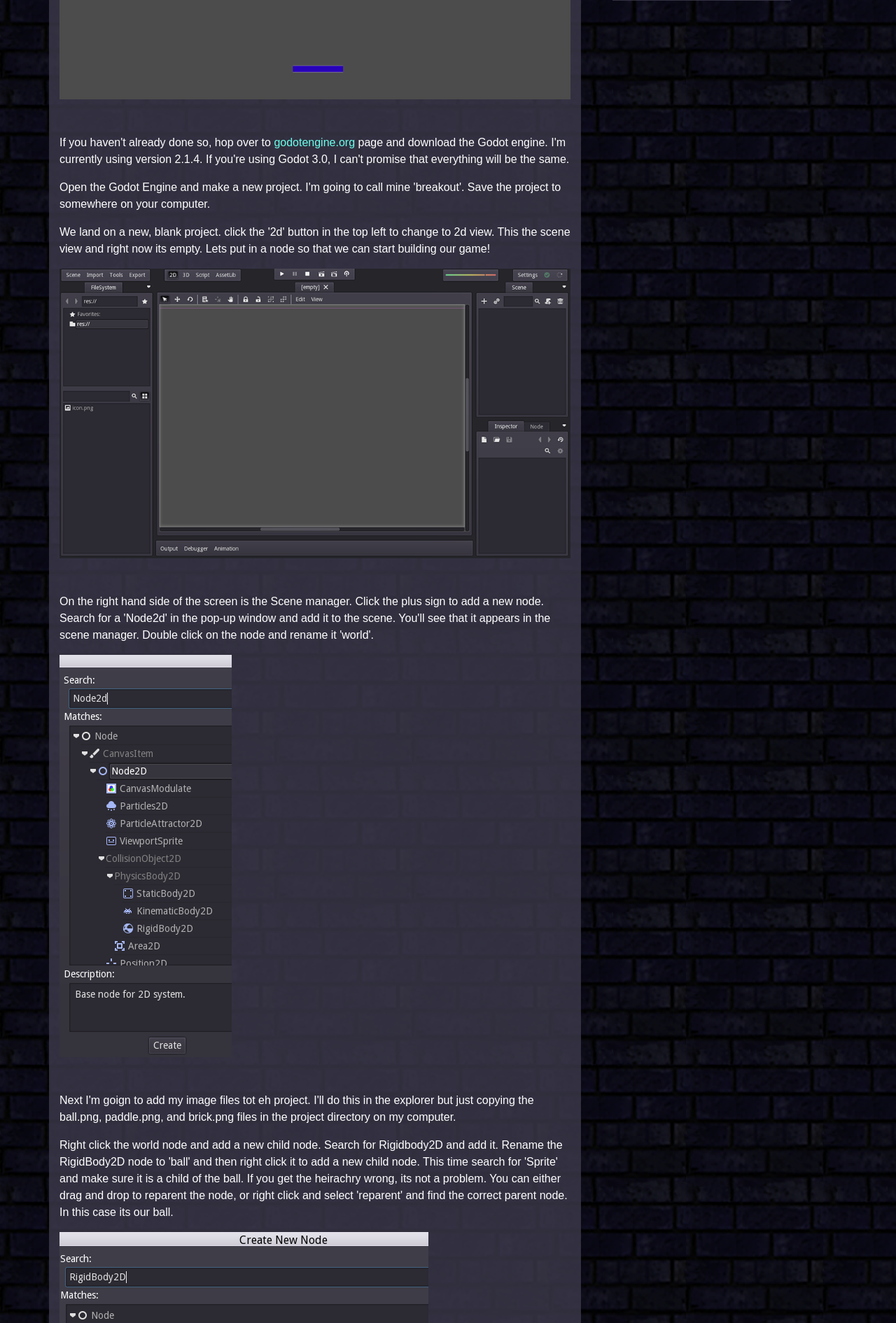
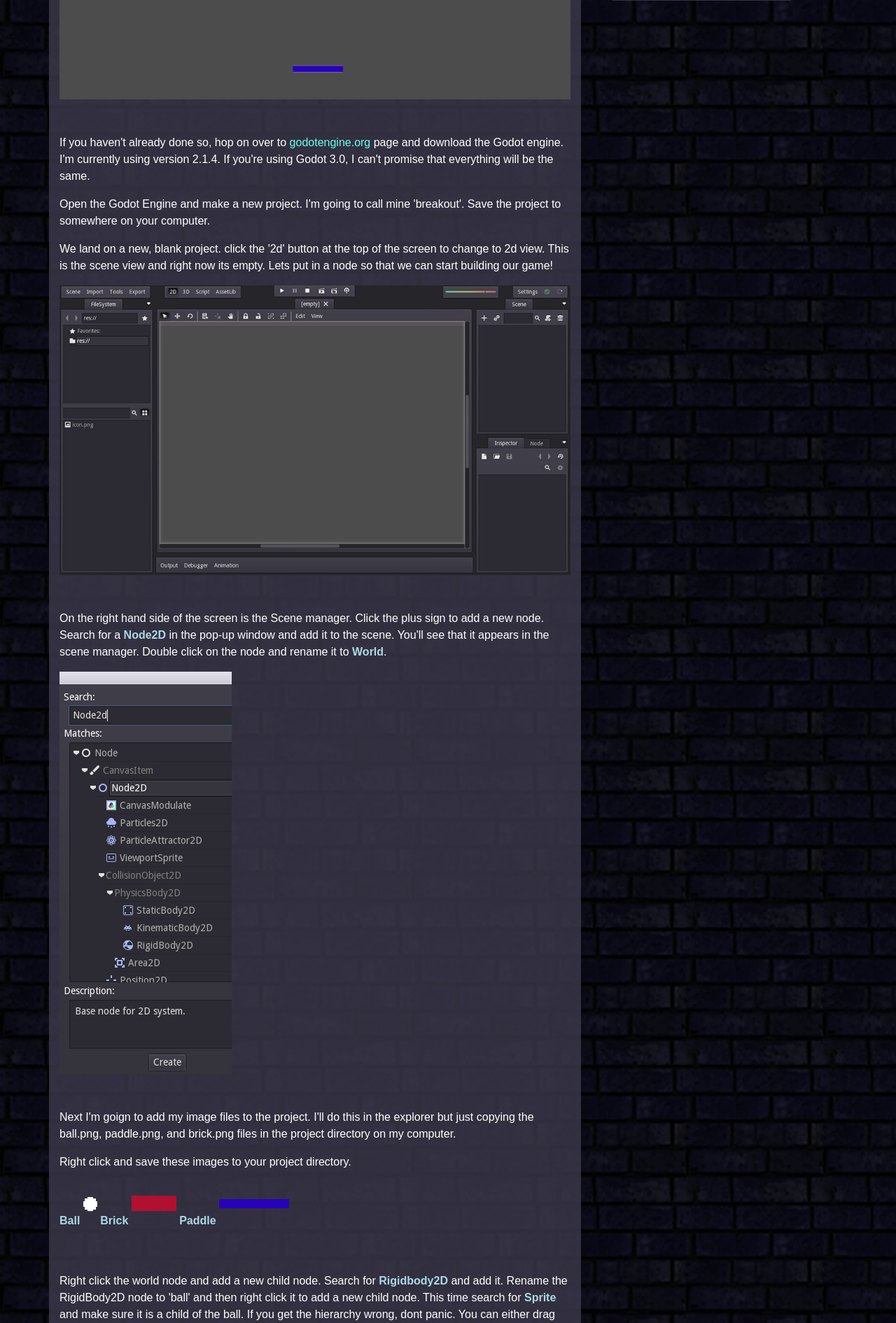
Before and after one commit to ramza/brainjar, a Django app: template brainjar/blog/templates/blog/breakout.html in a window 1280 px wide. Shown: the part 852-2743 px from the top of the page at 70% size. Run offline with Django 3.2, Linux system fonts and the light colour scheme; the template is opened without the code that fills it, so the values that code supplies are empty; some libraries are stand-ins or nearby versions; some web fonts are replaced.

Commit message:
edited the breakout tutorial

```diff
--- a/brainjar/blog/static/css/blog.css
+++ b/brainjar/blog/static/css/blog.css
@@ -17,6 +17,10 @@ h2, h3 {
 }
 p {
     font-family: 'Hind Guntur', sans-serif;
+}
+
+.post strong {
+  color: lightblue;
 }
 
 nav {
--- a/brainjar/blog/templates/blog/breakout.html
+++ b/brainjar/blog/templates/blog/breakout.html
@@ -10,7 +10,7 @@
 some of Godot's features.</p>
 <a href="{% static 'img/breakout2/ball_paddle_brick.gif' %}"><img class="img-fluid" src="{% static 'img/breakout2/ball_paddle_brick.gif' %}" alt=""></a>
 
-<p>If you haven't already done so, hop over to
+<p>If you haven't already done so, hop on over to
 <a href="https://godotengine.org/">godotengine.org</a> page and download
 the Godot engine. I'm currently using version 2.1.4. If you're using Godot 3.0, I can't
 promise that everything will be the same.</p>
@@ -18,44 +18,52 @@ promise that everything will be the same.</p>
 <p>Open the Godot Engine and make a new project. I'm going to call
 mine 'breakout'. Save the project to somewhere on your computer.</p>
 
-<p>We land on a new, blank project. click the '2d' button in the top left
-to change to 2d view. This the scene view and right now its empty.
+<p>We land on a new, blank project. click the '2d' button at the top of the screen
+to change to 2d view. This is the scene view and right now its empty.
 Lets put in a node so that we can start building our game!</p>
 
 <a href="{% static 'img/breakout/1.png' %}"><img class="img-fluid" src="{% static 'img/breakout/1.png' %}" alt=""></a>
 
 <p>On the right hand side of the screen is the Scene manager. Click the plus sign
-to add a new node. Search for a 'Node2d' in the pop-up window and add it to the scene.
+to add a new node. Search for a <strong>Node2D</strong> in the pop-up window and add it to the scene.
 You'll see that it appears in the scene manager. Double click on the node and
-rename it 'world'.</p>
+rename it to <strong>World</strong>.</p>
 
 <a href="{% static 'img/breakout/2.png' %}"><img class="img-fluid" src="{% static 'img/breakout/2.png' %}" alt=""></a>
 
-<p>Next I'm goign to add my image files tot eh project. I'll do this in the explorer
+<p>Next I'm goign to add my image files to the project. I'll do this in the explorer
 but just copying the ball.png, paddle.png, and brick.png files in the project directory
 on my computer.</p>
 
-<p>Right click the world node and add a new child node. Search for Rigidbody2D
+<p>Right click and save these images to your project directory.</p>
+<p><strong>Ball</strong>
+<a href="{% static 'img/breakout/ball.png' %}"><img src="{% static 'img/breakout/ball.png' %}" alt=""></a>
+<strong>Brick</strong>
+<a href="{% static 'img/breakout/brick.png' %}"><img src="{% static 'img/breakout/brick.png' %}" alt=""></a>
+<strong>Paddle</strong>
+<a href="{% static 'img/breakout/paddle.png' %}"><img src="{% static 'img/breakout/paddle.png' %}" alt=""></a>
+
+<p>Right click the world node and add a new child node. Search for <strong>Rigidbody2D</strong>
 and add it. Rename the RigidBody2D node to 'ball' and then right click it to add
-a new child node. This time search for 'Sprite' and make sure it is a child of the
-ball. If you get the heirachry wrong, its not a problem. You can either drag and
-drop to reparent the node, or right click and select 'reparent' and find the correct
+a new child node. This time search for <strong>Sprite</strong> and make sure it is a child of the
+ball. If you get the hierarchy wrong, dont panic. You can either drag and
+drop to reparent the node, or right click it, select 'reparent' and then find the correct
 parent node. In this case its our ball.</p>
 
 <a href="{% static 'img/breakout/3.png' %}"><img class="img-fluid" src="{% static 'img/breakout/3.png' %}" alt=""></a>
 
-<p>With the Sprite node selected, look at the Inspector View. Its below the Scene manager.
+<p>With the Sprite node selected, look at the Inspector. Its below the Scene manager.
 Here we can edit the properties of our nodes. We need to set a texture so
 click the field next to the <strong>texture</strong> label and load the ball image. Click the small
-arrow to the right of the texture field and you'll go to a details page. Under the
+arrow to the right of the texture field and you'll go see more details. Under the
 flags field, turn off filter and mipmaps. This will keep our image nice and crisp.</p>
 
-<p>Right click on the ball node and add a CollisionShape2D. In the inspector, Click
-the shape drop down and add a new RectangleShape2D. Then click the little arrow
-beside the filed and in the details page, set the 'Extends 'to 10 x 10 if its not already
+<p>Right click on the ball node and add a <strong>CollisionShape2D</strong>. In the inspector, Click
+the shape drop down and add a new <strong>RectangleShape2D</strong>. Then click the little arrow
+beside this field and set the <strong>Extends</strong> to 10 x 10 if its not already
 set.</p>
 
-<p>We need to change some properites on teh ball to get it moving.</p>
+<p>We need to change some properites on the ball to get it moving.</p>
 
 <p>Set the Mass to 0.01 and the Weight to 0.1, the friction to 0, and the bounce to 1. Lastly,
 scroll to Velocity and set the linear velocity to something like 200, 200.</p>
@@ -63,10 +71,9 @@ scroll to Velocity and set the linear velocity to something like 200, 200.</p>
 <a href="{% static 'img/breakout/4.png' %}"><img class="img-fluid" src="{% static 'img/breakout/4.png' %}" alt=""></a>
 
 <p>Now is a good time to save our progress. Go to Scene and then Save Scene. I'm going to
-create a new folder called Scenes and another one called Scripts. Save my file as
-'world.tscn' which is the file format I like to use for my scenes. I'm going to
-scroll out so that I can see the game window boundaries (the purple lines). At
-the top of the scene editor you'll find a series of tools: the select tool, the
+create a new folder called Scenes. I saved my file as
+'world.tscn' which is the file format I like to use for my scenes.</p>
+<p>At the top of the scene editor you'll find a series of tools: the select tool, the
 move tool, and the rotation tool. Click the move tool (it looks like a cross)
 and then drag the ball into the middle of the screen.</p>
 
@@ -79,17 +86,17 @@ folder icon. Find 'world.tscn' in your project and select it.</p>
 <p>Hit play and watch the ball fly off the screen.
 I think we need some walls to keep the ball from flying off the map.</p>
 
-<p>Right click on the world node and add a new StaticBody2D. In the inspector, set
-the frction of the staic body to 0 and the bounce to 1. Give a it a CollisionBody2D
+<p>Right click on the world node and add a new <strong>StaticBody2D</strong>. In the inspector, set
+the friction of the StaticBody2D to 0 and the bounce to 1. Give a it a <strong>CollisionBody2D</strong>
 as a child node and. Use either the inspector tab or the selector tool to drag out the shape,
-You can use the little arrow by the input field to set the dimensions to seomtihng
+You can use the arrow by the input field to set the dimensions to seomtihng
 like 20x320. Name this shape wall_left. Snug the right edge of the wall against the
-vertical line of hte camera.</p>
+vertical line of the camera's left edge.</p>
 
-<p>Right clickt and selecto duplicate and drag teh wall to the other side of the screen.
-rename it wall_right. Duplicate another wall and this time rotate it 90 degrees
-using the inspector tab under the Transofrm section. Rename this as wall_top.
-duplicate it and drag it down to create wall_bottom.</p>
+<p>Right click and select duplicate and drag the wall to the other side of the screen.
+Rename it wall_right. Duplicate another wall and this time rotate it 90 degrees
+using the inspector tab under the Transform section. Rename this to wall_top.
+Duplicate (Ctrl+d or Cmd+d) and drag it down to create wall_bottom.</p>
 
 <a href="{% static 'img/breakout/6.png' %}"><img class="img-fluid" src="{% static 'img/breakout/6.png' %}" alt=""></a>
 <a href="{% static 'img/breakout/7.png' %}"><img class="img-fluid" src="{% static 'img/breakout/7.png' %}" alt=""></a>
```
Also changed, not shown: brainjar/blog/templates/blog/breakout2.html (+21 -24 lines), brainjar/blog/static/img/breakout/ball.png (added), brainjar/blog/static/img/breakout/brick.png (added), brainjar/blog/static/img/breakout/paddle.png (added), brainjar/db.sqlite3.
